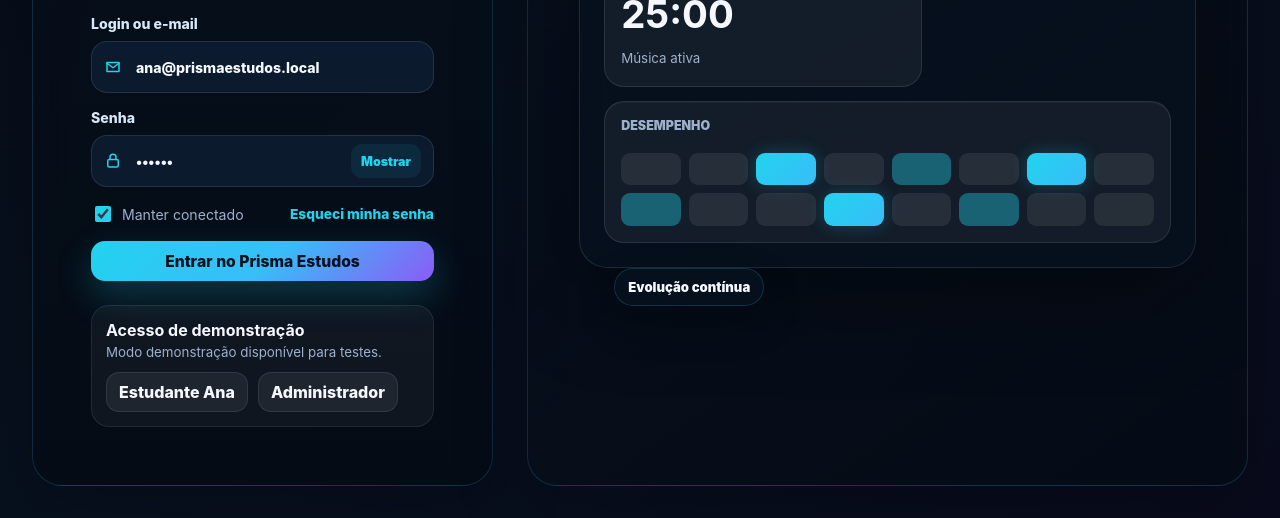
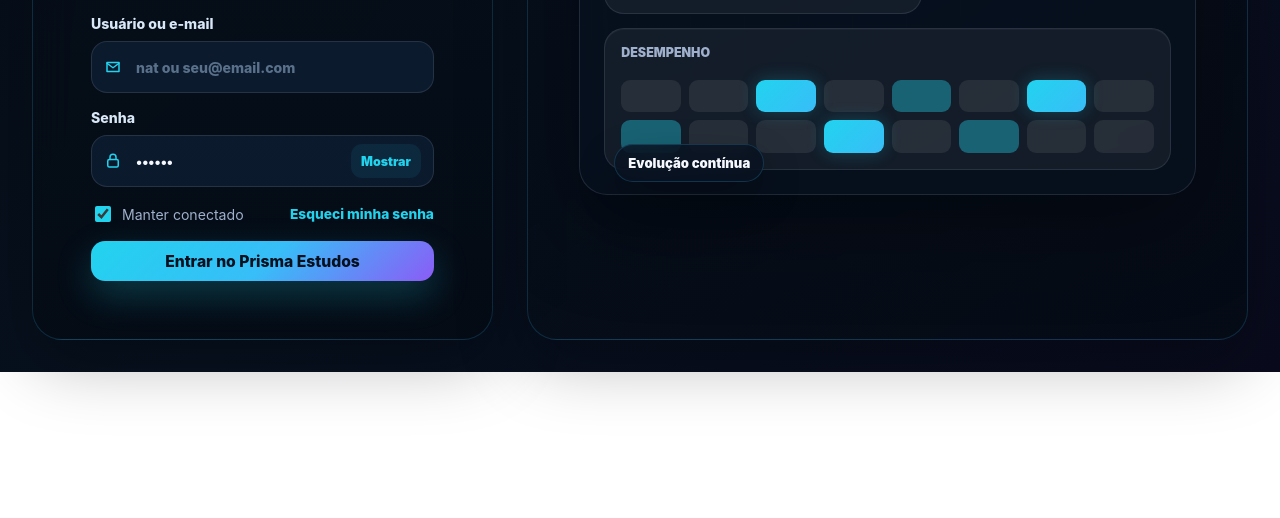
Before and after one commit to estudosprisma-pixel/frontend-prismaestudos, a plain HTML site: page index.html in a window 1280 px wide. Shown: the part 710-1228 px from the top of the page. After the commit the page ends 1082 px from the top, so only its background shows below. Drawn offline with Linux system fonts and the light colour scheme.

Commit message:
Ajusta login e remove acesso demo

```diff
--- a/app.js
+++ b/app.js
@@ -10,6 +10,12 @@ const defaultActiveContestId = defaultContestIds[1] || defaultContestIds[0] || "
 const analystContest = editalCatalog.contests.find((contest) => contest.id === "analista-judiciario-area-administrativa");
 const technicianContest = editalCatalog.contests.find((contest) => contest.id === "tecnico-judiciario-area-administrativa");
 const legacyContestIds = new Set(["trt-sp-tecnico", "trt-sp-analista"]);
+const loginAliases = {
+  nat: "nat@prismaestudos.local",
+  "joao.guilherme": "joao.guilherme@prismaestudos.local",
+  joao: "joao.guilherme@prismaestudos.local",
+  admin: "admin@prismaestudos.local"
+};
 
 const seedState = {
   currentUserId: null,
@@ -258,14 +264,6 @@ function bindLogin() {
     await submitLogin();
   });
 
-  document.querySelectorAll(".demo-users button").forEach((button) => {
-    button.addEventListener("click", () => {
-      $("#login-email").value = button.dataset.login;
-      $("#login-password").value = button.dataset.password;
-      submitLogin();
-    });
-  });
-
   $("#toggle-password")?.addEventListener("click", () => {
     const input = $("#login-password");
     const isPassword = input.type === "password";
@@ -285,13 +283,20 @@ async function submitLogin() {
   button.textContent = "Entrando...";
   message.className = "login-message is-loading";
   message.textContent = "Validando acesso ao Prisma Estudos...";
-  const success = await login($("#login-email").value.trim(), $("#login-password").value);
+  const success = await login(normalizeLoginIdentifier($("#login-email").value), $("#login-password").value);
   if (!success && !$("#login-screen").classList.contains("hidden")) {
     button.disabled = false;
     button.textContent = "Entrar no Prisma Estudos";
     message.className = "login-message is-error";
     message.textContent = "Login ou senha incorretos. Verifique os dados e tente novamente.";
   }
+}
+
+function normalizeLoginIdentifier(value) {
+  const login = String(value || "").trim().toLowerCase();
+  if (!login) return "";
+  if (login.includes("@")) return login;
+  return loginAliases[login] || `${login}@prismaestudos.local`;
 }
 
 function loadState() {
--- a/index.html
+++ b/index.html
@@ -42,10 +42,10 @@
         </div>
         <form id="login-form" class="login-form">
           <label class="login-field">
-            <span>Login ou e-mail</span>
+            <span>Usuário ou e-mail</span>
             <span class="input-shell">
               <svg viewBox="0 0 24 24" aria-hidden="true"><path d="M4 6h16v12H4z"/><path d="m4 7 8 6 8-6"/></svg>
-              <input id="login-email" type="email" value="ana@prismaestudos.local" placeholder="seu@email.com" autocomplete="username">
+              <input id="login-email" type="text" value="" placeholder="nat ou seu@email.com" autocomplete="username" inputmode="email">
             </span>
           </label>
           <label class="login-field">
@@ -63,16 +63,6 @@
           <div id="login-message" class="login-message hidden" role="status"></div>
           <button id="login-submit" type="submit" class="primary-button login-submit">Entrar no Prisma Estudos</button>
         </form>
-        <div class="demo-card">
-          <div>
-            <strong>Acesso de demonstração</strong>
-            <small>Modo demonstração disponível para testes.</small>
-          </div>
-          <div class="demo-users">
-            <button type="button" data-login="ana@prismaestudos.local" data-password="123456">Estudante Ana</button>
-            <button type="button" data-login="admin@prismaestudos.local" data-password="admin123">Administrador</button>
-          </div>
-        </div>
       </section>
       <aside class="login-art">
         <div class="login-float-chip chip-ready">Cronograma inteligente</div>
--- a/styles.css
+++ b/styles.css
@@ -508,46 +508,6 @@ input:focus, select:focus, textarea:focus {
   transform: translateY(0);
 }
 
-.demo-card {
-  display: grid;
-  gap: 12px;
-  padding: 14px;
-  border: 1px solid rgba(148, 163, 184, 0.14);
-  border-radius: 18px;
-  background: rgba(255, 255, 255, 0.045);
-}
-
-.demo-card strong,
-.demo-card small {
-  display: block;
-}
-
-.demo-card small {
-  margin-top: 4px;
-  color: var(--muted);
-}
-
-.demo-users {
-  display: flex;
-  flex-wrap: wrap;
-  gap: 10px;
-}
-
-.demo-users button {
-  color: var(--text);
-  background: rgba(255, 255, 255, 0.065);
-  border: 1px solid var(--line);
-  border-radius: 13px;
-  padding: 9px 12px;
-  font-weight: 800;
-  transition: transform 0.18s ease, border-color 0.18s ease;
-}
-
-.demo-users button:hover {
-  transform: translateY(-2px);
-  border-color: rgba(34, 211, 238, 0.34);
-}
-
 .login-art {
   position: relative;
   overflow: hidden;
```
